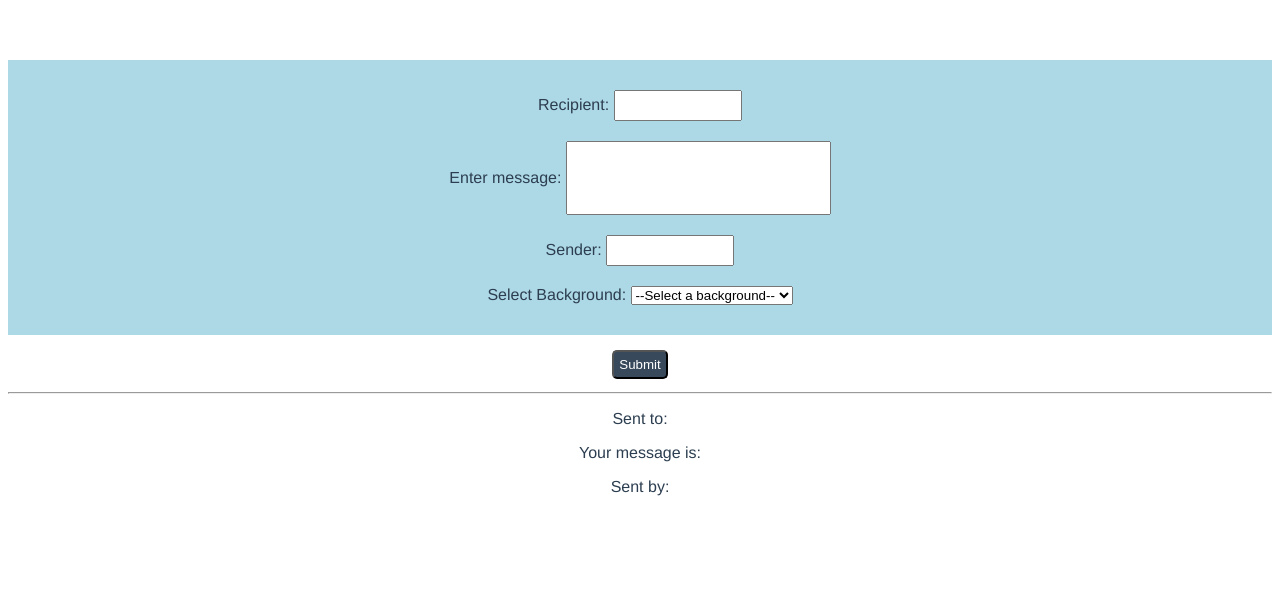
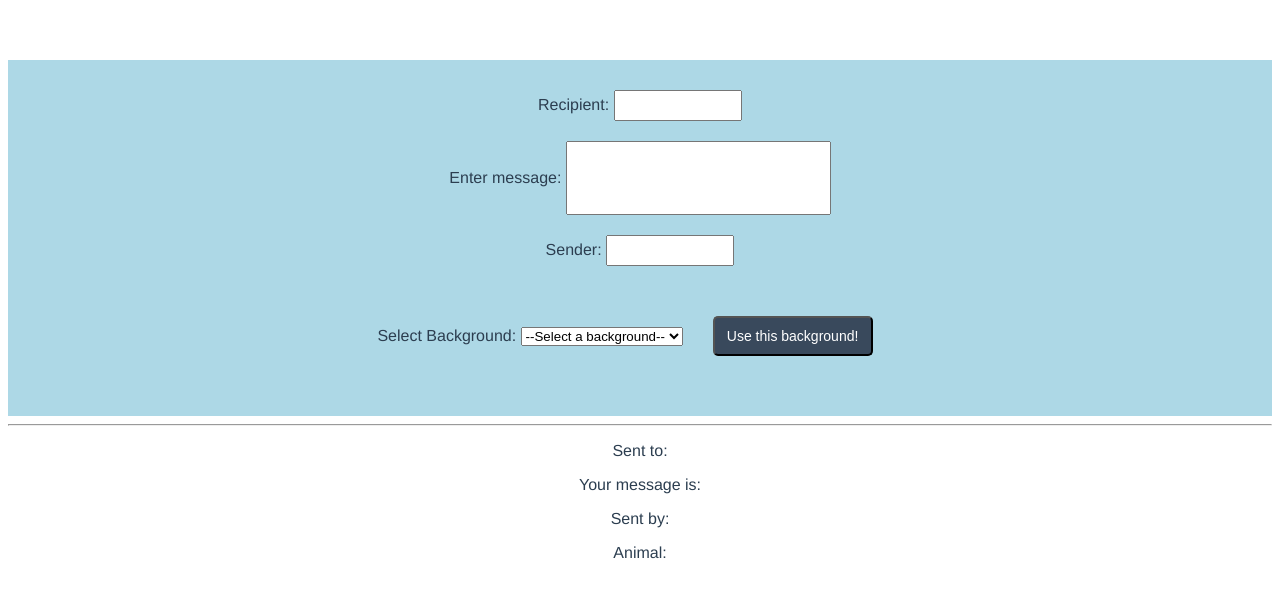
Before and after one commit to elkhatibmsi/zoo_postcards-1, a Vue app: page / in a window 1280 px wide. Shown: the top 596 px of the page. Built offline with nearby package versions, Linux system fonts and the light colour scheme.

Commit message:
Now shows what animal background you have selected

```diff
--- a/src/App.vue
+++ b/src/App.vue
@@ -1,14 +1,15 @@
 <template>
   <PostCardForm
-    @formInputs="UpdatePostCard"
     @input-recipient="UpdateRecipient"
     @input-msg="UpdateMsg"
     @input-sender="UpdateSender"
+    @background-animal="UpdateBackground"
   />
   <PostCard
     :outputRecipient="outputRecipient"
     :outputMsg="outputMsg"
     :outputSender="outputSender"
+    :background="background"
   />
 </template>
 
@@ -26,15 +27,16 @@ export default {
     return {
       outputRecipient: "",
       outputMsg: "",
-      outputSender: ""
+      outputSender: "",
+      background: "",
     };
   },
   methods: {
-    UpdatePostCard(formInputs) {
-      this.outputRecipient = formInputs.recipient;
-      this.outputMsg = formInputs.msg;
-      this.outputSender = formInputs.sender;
-    },
+    // UpdatePostCard(formInputs) {
+    //   this.outputRecipient = formInputs.recipient;
+    //   this.outputMsg = formInputs.msg;
+    //   this.outputSender = formInputs.sender;
+    // },
     UpdateRecipient(outputRecipient) {
       this.outputRecipient = outputRecipient;
     },
@@ -43,6 +45,9 @@ export default {
     },
     UpdateSender(outputSender) {
       this.outputSender = outputSender;
+    },
+    UpdateBackground(background) {
+      this.background = background;
     }
   }
 };
--- a/src/components/PostCard.vue
+++ b/src/components/PostCard.vue
@@ -11,14 +11,11 @@
     <p class="sender-name">
       Sent by: {{ outputSender }}
     </p>
+    <p> Animal: {{ background }}
+      </p>
+
   </div>
 </template>
-
-<!-- I got it working, with a few caveats:
-Since the article only dealt with emitting one thing at a time, rather than 3 variables
-like we want, I had to do a separate emit/receive for each argument
-also, because I couldn't emit all 3 variable in one command, I had to make each input box submit by
-pressing enter, so the submit button is just sitting there uselessly right now -->
 
 <!--
 TO DO:
@@ -32,6 +29,15 @@ TO DO:
     updateVariant(index) {
                 this.selectedVariant = index
             },
+
+Link (v-bind or v-model?) selected picture to the displayed background
+In the script or in the css? Check ProductDisplay --- script, I think. Then just reference it in the css
+  :style="{ backgroundColor: variant.color }"
+Could I do that with the entire background image? Just using image.id or something?
+I think I have to emit the image, since the info is going from PostCardForm -> PostCard
+
+This would be so much easier if I didn't dynamically populate the image options list
+What do I lose if I hard code it? It'll still be quick and easy to add an item
 -->
 
 <!--
@@ -44,7 +50,7 @@ v-model:argument-prop-name="data-to-bind"
 -save (download) your postcard
 -option to change fonts
 -upload your own image for background
--add stickers or something to overlay the postcard (emojis?)
+-add stickers or something to overlay on the postcard (emojis?)
  -->
 
 <script>
@@ -54,6 +60,7 @@ export default {
     outputRecipient: {type: String},
     outputMsg: {type: String},
     outputSender: {type: String},
+    background: {type: String}
   }
 }
 </script>
--- a/src/components/PostCardForm.vue
+++ b/src/components/PostCardForm.vue
@@ -1,12 +1,11 @@
 <template>
   <div class="postcard-form-input">
-    <!-- <h2>This is where the form will live</h2> -->
     <div class="recipient-input">
       <label>Recipient: </label>
       <input
         class="input"
         v-model="recipient"
-        @keyup.enter="submitRecipient"
+        @change="submitRecipient"
       />
     </div>
     <div class="msg-input">
@@ -14,7 +13,7 @@
       <input
         class="input msg-input-box"
         v-model="msg"
-        @keyup.enter="submitMsg"
+        @change="submitMsg"
       />
     </div>
     <div class="sender-input">
@@ -22,55 +21,47 @@
       <input
         class="input"
         v-model="sender"
-        @keyup.enter="submitSender"
+        @change="submitSender"
       />
     </div>
     <div class="dropdown">
       <label>Select Background: </label>
-      <select class="background-dropdown">
+      <select
+        class="background-dropdown"
+        v-model="selectedImage"
+        @change="updateImage($event)"
+        >
         <option value="default" selected>--Select a background--</option>
-        <option v-for="image in backgrounds"
-        :key="image.index"
-        :description="image.animal"> {{image.animal}} </option>
+        <option
+          v-for="(image, index) in backgrounds"
+          :key="index"
+          :description="image.animal"
+          :value="image.animal"
+          > {{image.animal}} </option>
       </select>
+      <button class="button" @click="changeBackground"> Use this background! </button>
     </div>
   </div>
-  <button class='button submit-button' @onClick="Submit"> Submit </button>
   <hr>
 </template>
 
 <script>
 export default {
   name: 'PostCardForm',
-  // props: {
-  //   msg: String,
-  //   sender: String,
-  //   recipient: String
-  // },
   data() {
     return{
       backgrounds: [ //array of animal background images
         {id: 1, animal: 'Elephant', image: './assets/elephant.jpg'},
         {id: 2, animal: 'Panda', image: './assets/panda.jpg'},
         {id: 3, animal: 'Tortoise', image: './assets/tortoise.jpg'}
-      ]
+      ],
+      selectedImage: "default",
     }
   },
   methods: {
-    Submit() {  //This is supposed to emit all 3 fields in one method, but something isn't working properly
-      if (this.msg === '' || this.sender === '' || this.recipient === '') {
-        alert('PostCard is incomplete. Please fill out every field.')
-        return
-      }
+    //   this.$emit('form-inputs', formInputs)
+    //   //form-inputs is what it is being emitted as (how PostCard will receive it), formInputs is the actual data being passed
 
-      let formInputs = {
-              msg: this.msg,
-              sender: this.sender,
-              recipient: this.recipient
-          }
-      this.$emit('formInputs', formInputs)
-      //form-inputs is what it is being emitted as (how PostCard will receive it), formInputs is the actual data being passed
-    },
     submitRecipient: function() {
       this.$emit("input-recipient", this.recipient);
     },
@@ -79,8 +70,19 @@ export default {
     },
     submitSender: function() {
       this.$emit("input-sender", this.sender);
+    },
+    updateImage: function(event) {
+      this.selectedImage = event.target.value;
+      console.log(event.target.value);
+      this.$emit("background-animal", this.selectedImage);
+    },
+    changeBackground: function() {
+      return;
+      //this.$emit("background-animal", selectedImage);
+      //this.backgrounds[this.selectedImage].image
+      //console.log(this.backgrounds[this.selectedImage].image);
     }
-  }
+  },
 }
 </script>
 
@@ -121,14 +123,16 @@ export default {
 }
 
 .button {
+  margin: 30px;
   background-color: #39495c;
   border-radius: 5px;
+  font-size: 14px;
+  width: 160px;
+  height: 40px;
   color: white;
+  padding: 10px;
   text-align: center;
   cursor: pointer;
-  padding: 5px;
-  margin-top: 15px;
-  margin-bottom: 5px;
 }
 
 </style>
```
